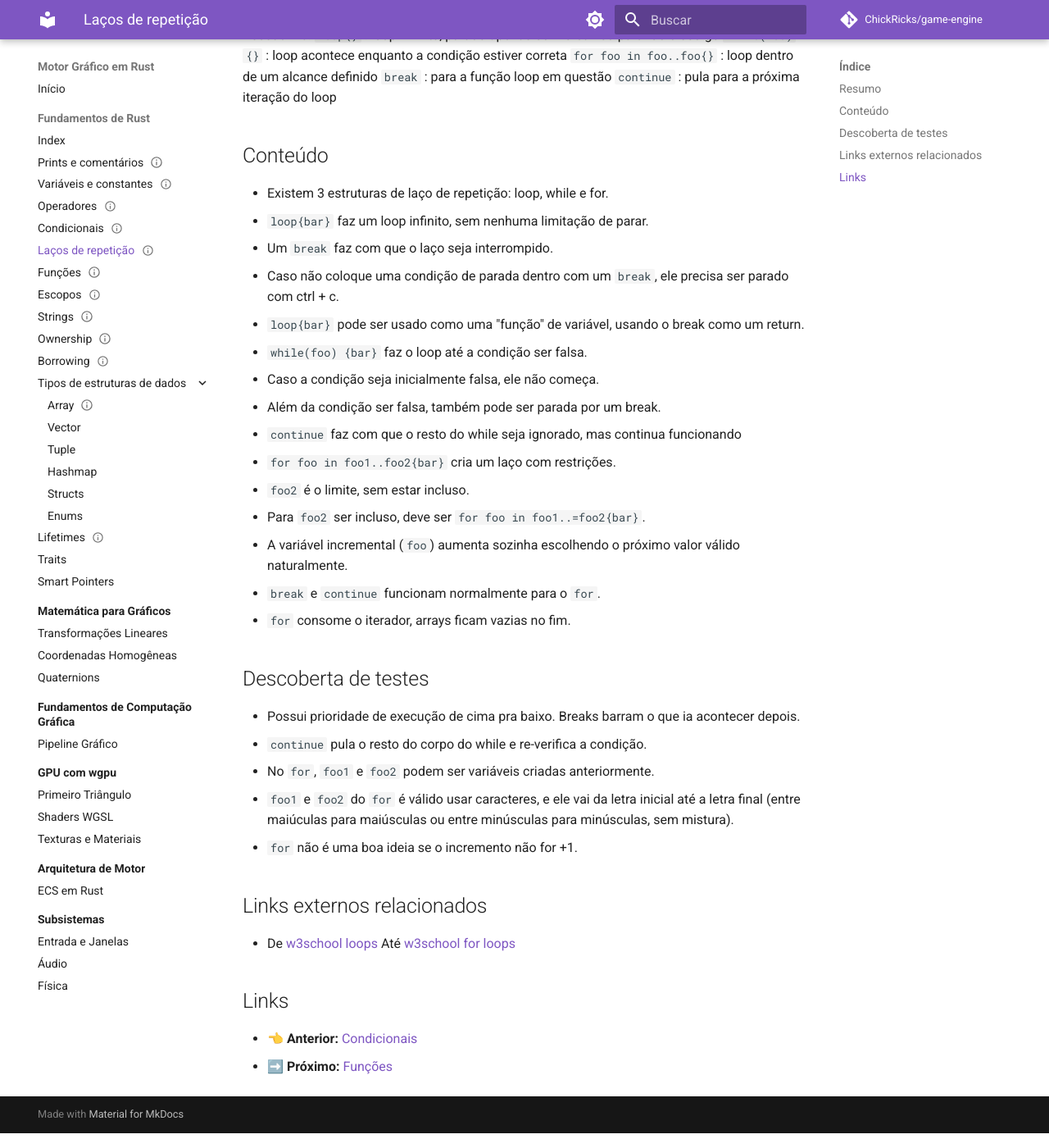
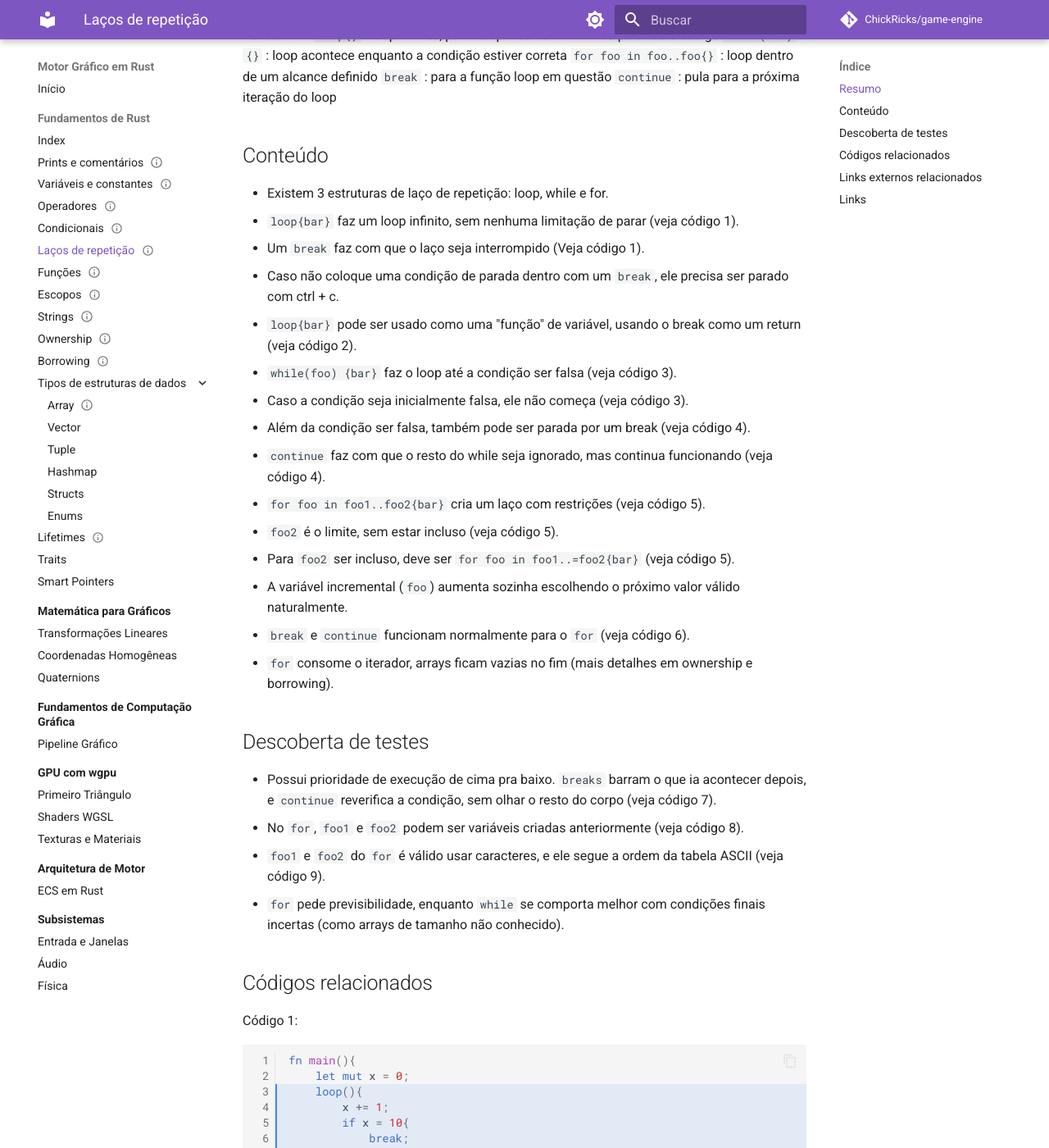
Before and after one commit to ChickRicks/game-engine, an MkDocs documentation site: the page built from docs/1-fundamentos-rust/5-Lacos-de-repeticao.md, in a window 1280 px wide and 1400 px high, scrolled down 201 px. Shown: the whole window at 82% size. Built offline with MkDocs 1.6.1 and Material for MkDocs 9.7.7, drawn with Linux system fonts in a browser that asks for light colours; comment, search, counter and statistics services are not loaded; some of the changed text lies outside the part shown.

Commit message:
vault backup: 2026-11-05 19:34:34

````diff
--- a/docs/1-fundamentos-rust/5-Lacos-de-repeticao.md
+++ b/docs/1-fundamentos-rust/5-Lacos-de-repeticao.md
@@ -16,27 +16,171 @@
 
 ## Conteúdo
 - Existem 3 estruturas de laço de repetição: loop, while e for.
-- `loop{bar}` faz um loop infinito, sem nenhuma limitação de parar.
-- Um `break` faz com que o laço seja interrompido.
+- `loop{bar}` faz um loop infinito, sem nenhuma limitação de parar (veja código 1).
+- Um `break` faz com que o laço seja interrompido (Veja código 1).
 - Caso não coloque uma condição de parada dentro com um `break`, ele precisa ser parado com ctrl + c.
-- `loop{bar}` pode ser usado como uma "função" de variável, usando o break como um return.
-- `while(foo) {bar}` faz o loop até a condição ser falsa.
-- Caso a condição seja inicialmente falsa, ele não começa.
-- Além da condição ser falsa, também pode ser parada por um break.
-- `continue` faz com que o resto do while seja ignorado, mas continua funcionando
-- `for foo in foo1..foo2{bar}` cria um laço com restrições.
-- `foo2` é o limite, sem estar incluso.
-- Para `foo2` ser incluso, deve ser `for foo in foo1..=foo2{bar}`.
+- `loop{bar}` pode ser usado como uma "função" de variável, usando o break como um return (veja código 2).
+- `while(foo) {bar}` faz o loop até a condição ser falsa (veja código 3).
+- Caso a condição seja inicialmente falsa, ele não começa (veja código 3).
+- Além da condição ser falsa, também pode ser parada por um break (veja código 4).
+- `continue` faz com que o resto do while seja ignorado, mas continua funcionando (veja código 4).
+- `for foo in foo1..foo2{bar}` cria um laço com restrições (veja código 5).
+- `foo2` é o limite, sem estar incluso (veja código 5).
+- Para `foo2` ser incluso, deve ser `for foo in foo1..=foo2{bar}` (veja código 5).
 - A variável incremental (`foo`) aumenta sozinha escolhendo o próximo valor válido naturalmente.
-- `break` e `continue` funcionam normalmente para o `for`.
-- `for` consome o iterador, arrays ficam vazias no fim.
+- `break` e `continue` funcionam normalmente para o `for` (veja código 6).
+- `for` consome o iterador, arrays ficam vazias no fim (mais detalhes em ownership e borrowing).
 ## Descoberta de testes
--  Possui prioridade  de execução de cima pra baixo. Breaks barram o que ia acontecer depois.
-- `continue` pula o resto do corpo do while e re-verifica a condição.
-- No `for`, `foo1` e `foo2` podem ser variáveis criadas anteriormente.
-- `foo1` e `foo2` do `for` é válido usar caracteres, e ele vai da letra inicial até a letra final (entre maiúculas para maiúsculas ou entre minúsculas para minúsculas, sem mistura).
-- `for` não é uma boa ideia se o incremento não for +1.
+-  Possui prioridade  de execução de cima pra baixo. `breaks` barram o que ia acontecer depois, e `continue` reverifica a condição, sem olhar o resto do corpo (veja código 7).
+- No `for`, `foo1` e `foo2` podem ser variáveis criadas anteriormente (veja código 8).
+- `foo1` e `foo2` do `for` é válido usar caracteres, e ele segue a ordem da tabela ASCII (veja código 9).
+- `for` pede previsibilidade, enquanto `while` se comporta melhor com condições finais incertas (como arrays de tamanho não conhecido).
+## Códigos relacionados
+Código 1:
+```rust hl_lines="3-8" linenums="1"
+fn main(){
+	let mut x = 0;
+	loop(){
+		x += 1;
+		if x = 10{
+			break;
+		}
+	}
+	loop(){
+	println!("Isso printa infinitamente"); // Tem que parar o programa para parar essa função
+	}
+}
+```
+Código 2:
+```rust hl_lines="3-7" linenums="1"
+fn main(){
+	let mut count = 0;
+	let x = loop{
+		if count == 5{
+			break count;
+		}
+		count += 1;
+	} // Isso eventualmente retorna 5 para x
+}
+```
+Código 3:
+```rust hl_lines="3-5 7-9" linenums="1"
+fn main(){
+	let x = 0;
+	while x < 10{
+	println!("{}"); // Vai printar de 0 a 9,com \n entre cada um
+	x += 1
+	}
+	while x < 10{
+	println!("{}"); // Não chega a acontecer, x não é menor que 10
+	x += 1
+	}
+}
+```
+Código 4:
+```rust hl_lines="5 8" linenums="1"
+fn main(){
+	let mut x = 0;
+	while x < 10 {
+		if x == 6 {
+		x += 1;
+		continue;
+		}
+		if x == 8 {
+		break;
+		}
+	println("{}"); //printa de 1 a 7, sem contar o 6
+	}
+}
+```
+Código 5:
+```rust hl_lines="4-6 8-10" linenums="1"
+fn main(){
+	let mut x = 0;
+	let mut result = 0;
+	for x in 0..10{
+		result += 1;
+		println!("{}",result); // vai printar de 1 a 10, com quebra de linha entre cada um.
+	}
+	result = 0;
+	for x in 0..=10{
+		result += 1;
+		println!("{}",result); // vai printar de 1 a 11, com quebra de linha entre cada um.
+	}
+}
+```
+Código 6:
+```rust hl_lines="5 7" linenums="1"
+fn main(){
+	let mut i = 0;
+	let mut x = 0;
+	for i in 0..10{
+		if i == 4 {continue;} // vai pular o x + 1 quando i for 4.
+		x += 1;
+		if i == 7 {break;} // vai ignorar o resto dos valores quando i for 7.
+	}
+	println!("{}",x); // vai printar 6\n
+}
+```
+Código 7:
+```rust hl_lines="6 11 15 20 24" linenums="1"
+fn main(){
+	let mut x = 1;
+	let mut i = 0;
+	loop{
+		break;
+		println!("{}",x); // Não printa, break acontece antes.
+	}
+	while (true){
+		if x == 1{
+			x += 1;
+			continue; // Nada abaixo que está dentro do while vai acontecer quando x for 1.
+		}
+		println!("{}",x); // Esse printa depois de x não for 1.
+		break;
+		println!("{}",x); // Esse nunca printa (depois do break).
+	}
+	for i in 0..10{
+		if i == 0{
+			x += 1;
+			continue; // Nada abaixo que está dentro do for vai acontecer quando i for 0.
+		}
+		println!("{}",x); // Esse vai printar quando i não for 0.
+		break;
+		println!("{}",x); // Esse nunca vai printar (depois do break).
+	}
+}
+```
+Código 8:
+```rust hl_lines="5 8" linenums="1"
+fn main(){
+	let i = 0;
+	let f = 10;
+	let mut x = 0;
+	for x in i..f{
+		println!("{}",x); // Vai printar de 0 a 9
+	}
+	for x in i..=f{
+		println!("{}",x); // Vai printar de 0 a 10
+	}
+}
+```
+Código 9:
+```rust hl_lines="" linenums="1"
+fn main(){
+	let mut x: char = 'a';
+	for x in 'a'..'d'{
+		println!("{}",x); // Vai printar as letras a b c com quebra de linha entre cada uma
+	}
+	for x in 'a'..='d'{
+		println!("{}",x); // Vai printar as letras a b c d com quebra de linha entre cada uma
+	}
+	for x in '7'..='D'{
+		println!("{}",x); // Vai printar os valores entre '7' e 'D' ('D' incluso) com quebra de linha entre cada uma
+	}
 
+}
+```
 ## Links externos relacionados
 
 - De [w3school loops](https://www.w3schools.com/rust/rust_loops.php) Até [w3school for loops](https://www.w3schools.com/rust/rust_loops_for.php)
````
Also changed, not shown: docs/1-fundamentos-rust/1-Prints-e-comentarios.md (+2 -2 lines), docs/1-fundamentos-rust/2-Variaveis-e-constantes.md (+9 -1 lines), docs/1-fundamentos-rust/3-Operadores.md (+2 -0 lines), docs/1-fundamentos-rust/4-Condicionais.md (+1 -1 lines), 1 other file.
